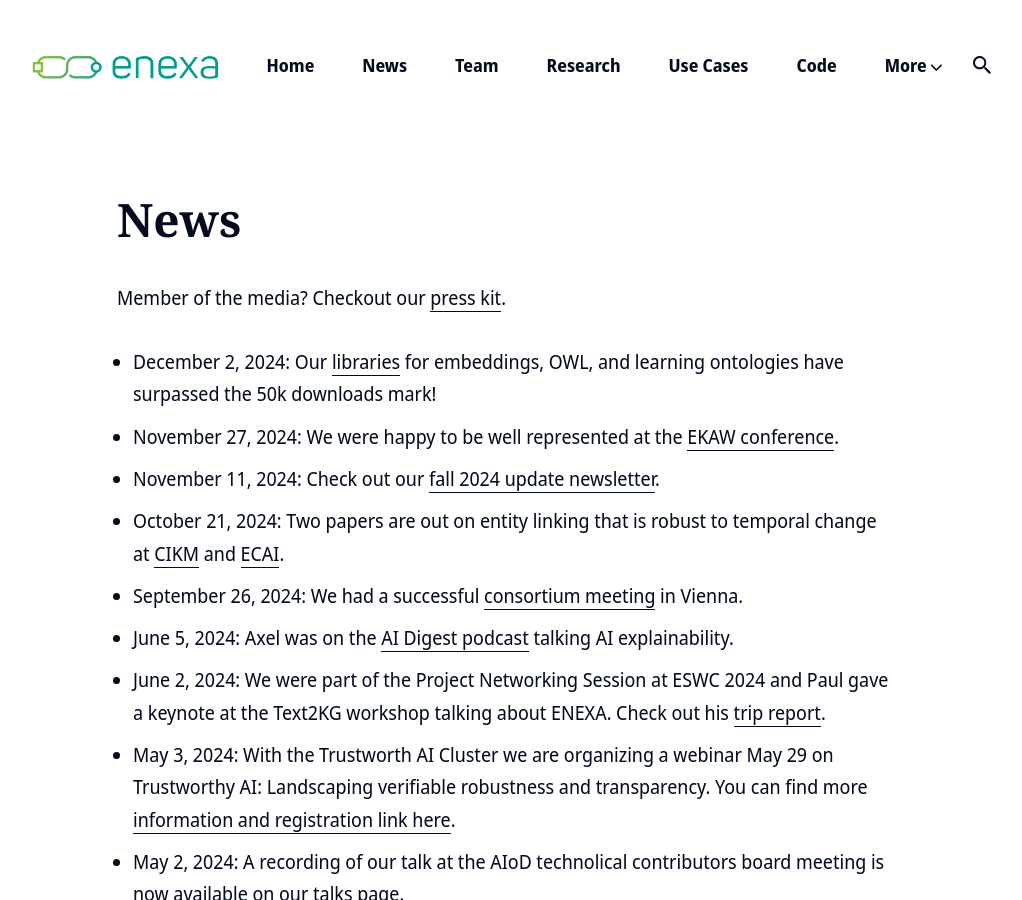
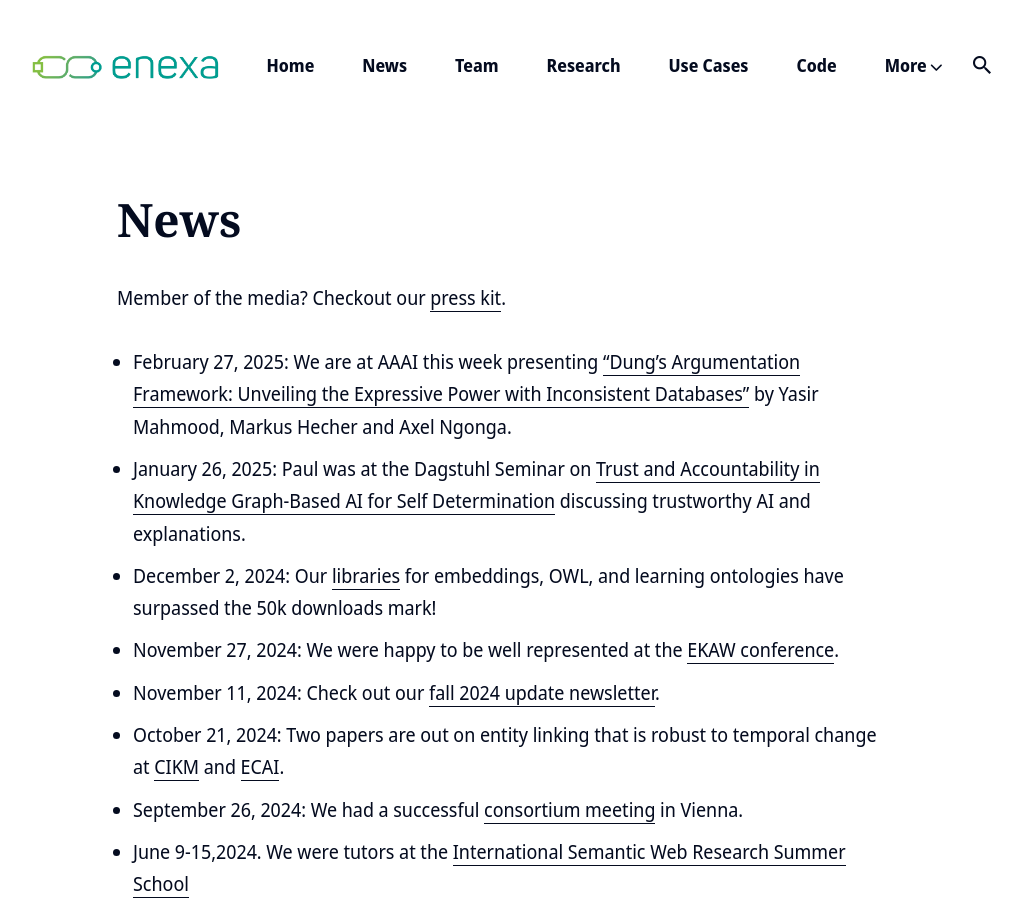
Before and after one commit to EnexaProject/enexaproject.github.io, a Jekyll site: the page built from _pages/news.md, in a window 1280 px wide and 900 px high. Shown: the whole window, without its empty margins (133-1155 px from the left). Built offline with Jekyll 4.4.1, drawn with Linux system fonts in a browser that asks for light colours; nearby versions of some CDN libraries.

Commit message:
Update news.md

```diff
--- a/_pages/news.md
+++ b/_pages/news.md
@@ -6,11 +6,14 @@ permalink: /news/
 
 Member of the media? Checkout our [press kit](/presskit/).
 
+* February 27, 2025: We are at AAAI this week presenting ["Dung's Argumentation Framework: Unveiling the Expressive Power with Inconsistent Databases"](https://arxiv.org/abs/2412.11617v1) by Yasir Mahmood, Markus Hecher and Axel Ngonga.
+* January 26, 2025: Paul was at the Dagstuhl Seminar on [Trust and Accountability in Knowledge Graph-Based AI for Self Determination](https://www.dagstuhl.de/25051) discussing trustworthy AI and explanations.
 * December 2, 2024: Our [libraries](https://www.linkedin.com/posts/enexa-eu-project_dicee-download-stats-activity-7269288474409635840-9jOL) for embeddings, OWL, and learning ontologies have surpassed the 50k downloads mark!
 * November 27, 2024: We were happy to be well represented at the [EKAW conference](https://www.linkedin.com/posts/enexa-eu-project_were-happy-to-be-ekaw-international-conference-activity-7267472305637752834-YPfy).
 * November 11, 2024: Check out our [fall 2024 update newsletter](https://preview.mailerlite.io/preview/202883/emails/137802932829553920).
 * October 21, 2024: Two papers are out on entity linking that is robust to temporal change at [CIKM](https://doi.org/10.1145/3627673.3679702) and [ECAI](https://ebooks.iospress.nl/volumearticle/70028).
 * September 26, 2024: We had a successful [consortium meeting](https://www.linkedin.com/feed/update/urn:li:activity:7244968835202568192) in Vienna.
+* June 9-15,2024. We were tutors at the [International Semantic Web Research Summer School](https://2024.semanticwebschool.org)
 * June 5, 2024: Axel was on the [AI Digest podcast](https://www.youtube.com/watch?v=5g9oXhGB8vA&t=18s) talking AI explainability.
 * June 2, 2024: We were part of the Project Networking Session at ESWC 2024 and Paul gave a keynote at the Text2KG workshop talking about ENEXA. Check out his [trip report](https://thinklinks.wordpress.com/2024/06/02/trip-report-eswc-2024/).
 * May 3, 2024: With the Trustworth AI Cluster we are organizing a webinar May 29 on Trustworthy AI: Landscaping verifiable robustness and transparency. You can find more [information and registration link here](https://evenflow-project.eu/news/webinar-trustworthy-ai-cluster-adrae-evenflow/).
```
